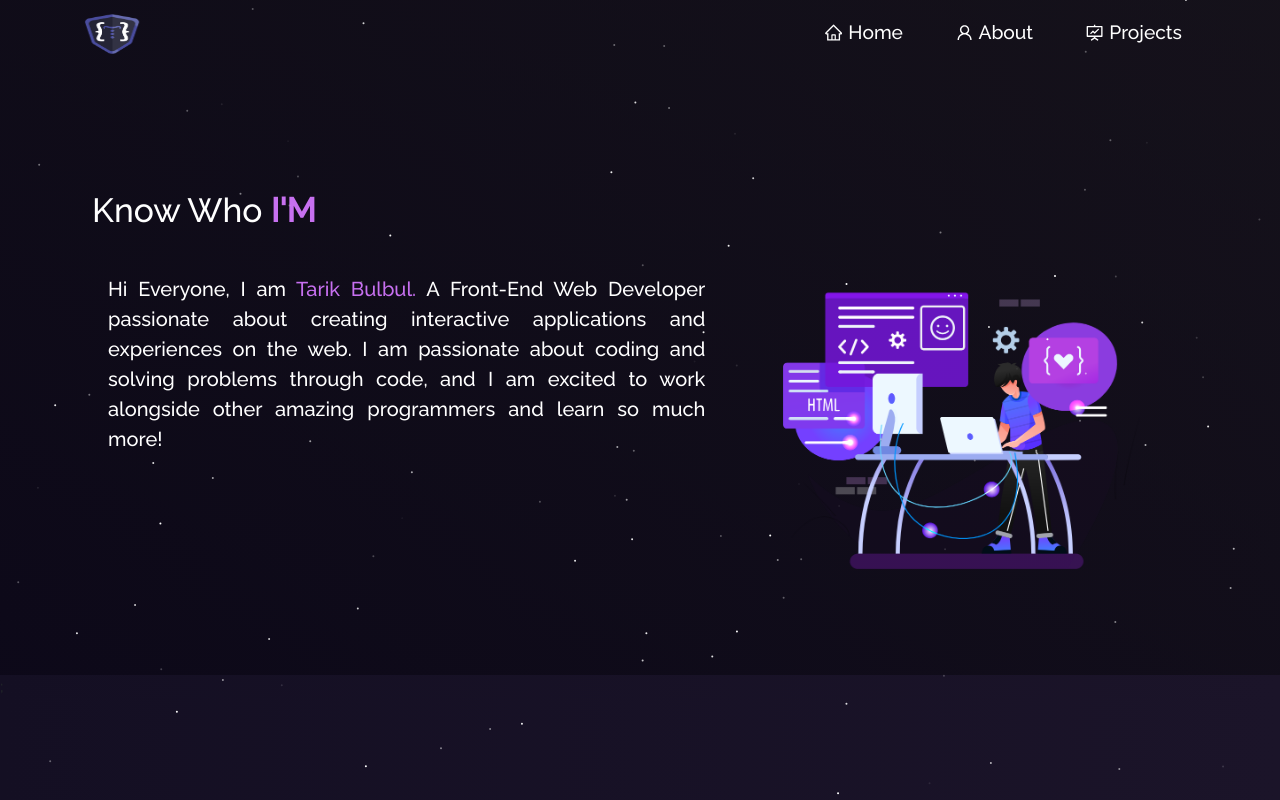
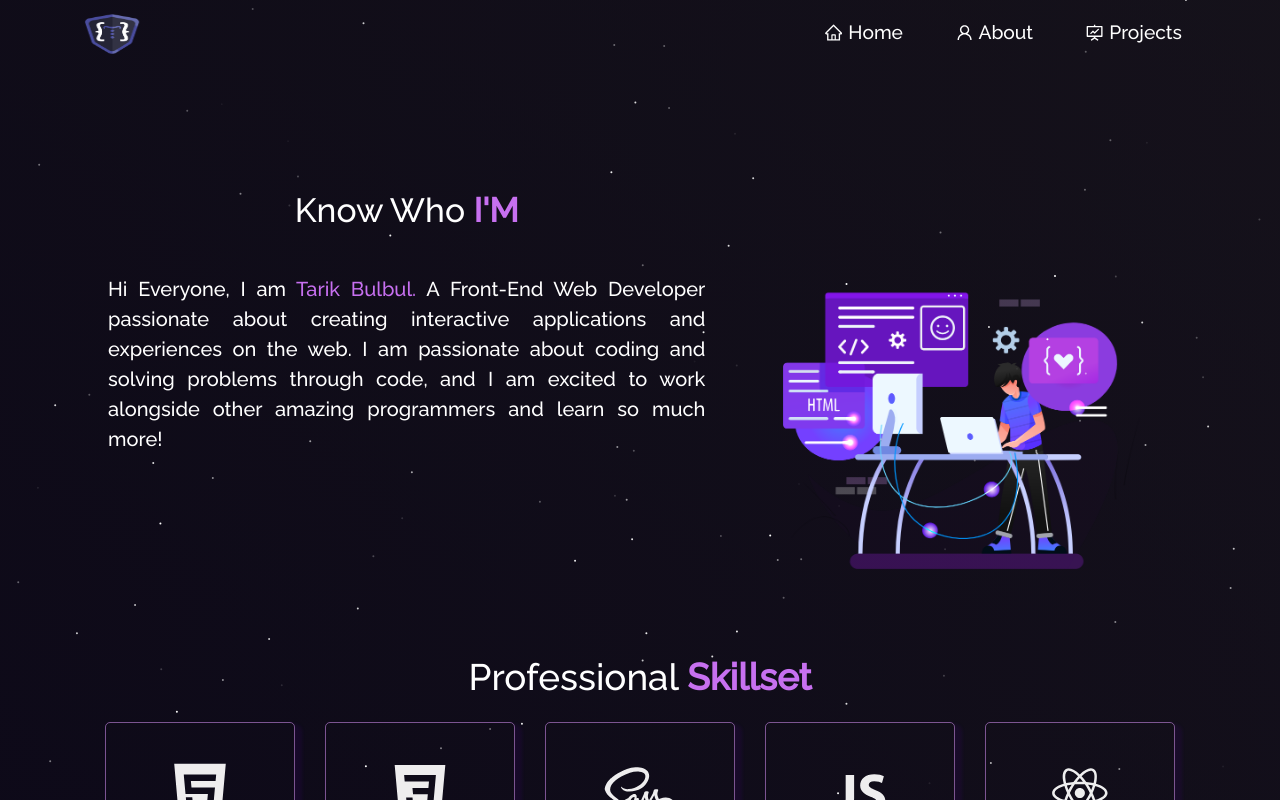
Before and after one commit to tarikbulbul/tarikbulbul-website, a React (Vite) app: page /about in a window 1280 px wide. Shown: the top 800 px of the page. Built offline with nearby package versions, Linux system fonts and the light colour scheme.

Commit message:
Added techstack component to the about page

```diff
--- a/src/App.jsx
+++ b/src/App.jsx
@@ -8,7 +8,9 @@ const App = () => {
 
   return (
       <>
+        <div className="App">
           <Router />;
+        </div>
       </>
     )
 };
--- /dev/null
+++ b/src/components/Techstack/index.jsx
@@ -0,0 +1,40 @@
+import React from 'react';
+import Row from 'react-bootstrap/Row';
+import Col from 'react-bootstrap/Col';
+import {
+    DiJavascript1,
+    DiReact,
+    DiNodejs,
+    DiMongodb,
+    DiGit,
+    DiCss3,
+    DiSass,
+} from 'react-icons/di';
+import { AiFillHtml5 } from 'react-icons/ai';
+
+const Techstack = () => {
+  return (
+    <Row style={{ justifyContent: "center", paddingBottom: "50px" }}>
+        <Col xs={4} md={2} className="tech-icons">
+            <AiFillHtml5 />
+        </Col>
+        <Col xs={4} md={2} className="tech-icons">
+            <DiCss3 />
+        </Col>
+        <Col xs={4} md={2} className="tech-icons">
+            <DiSass />
+        </Col>
+        <Col xs={4} md={2} className="tech-icons">
+            <DiJavascript1 />
+        </Col>
+        <Col xs={4} md={2} className="tech-icons">
+            <DiReact />
+        </Col>
+        <Col xs={4} md={2} className="tech-icons">
+            <DiGit />
+        </Col>
+    </Row>
+  )
+}
+
+export default Techstack;
--- a/src/pages/About/index.jsx
+++ b/src/pages/About/index.jsx
@@ -5,6 +5,7 @@ import Col from 'react-bootstrap/Col';
 import Particle from '../../components/Particle';
 import laptopImg from '../../assets/about.png';
 import Card from '../../components/Card/AboutCard';
+import Techstack from '../../components/Techstack';
 
 const About = () => {
   return (
@@ -34,6 +35,10 @@ const About = () => {
             <img src={laptopImg} alt="about" className="img-fluid" />
           </Col>
         </Row>
+        <h1 className="project-heading">
+          Professional <strong className="purple">Skillset </strong>
+        </h1>
+        <Techstack />
       </Container>
     </Container>
   )
```
